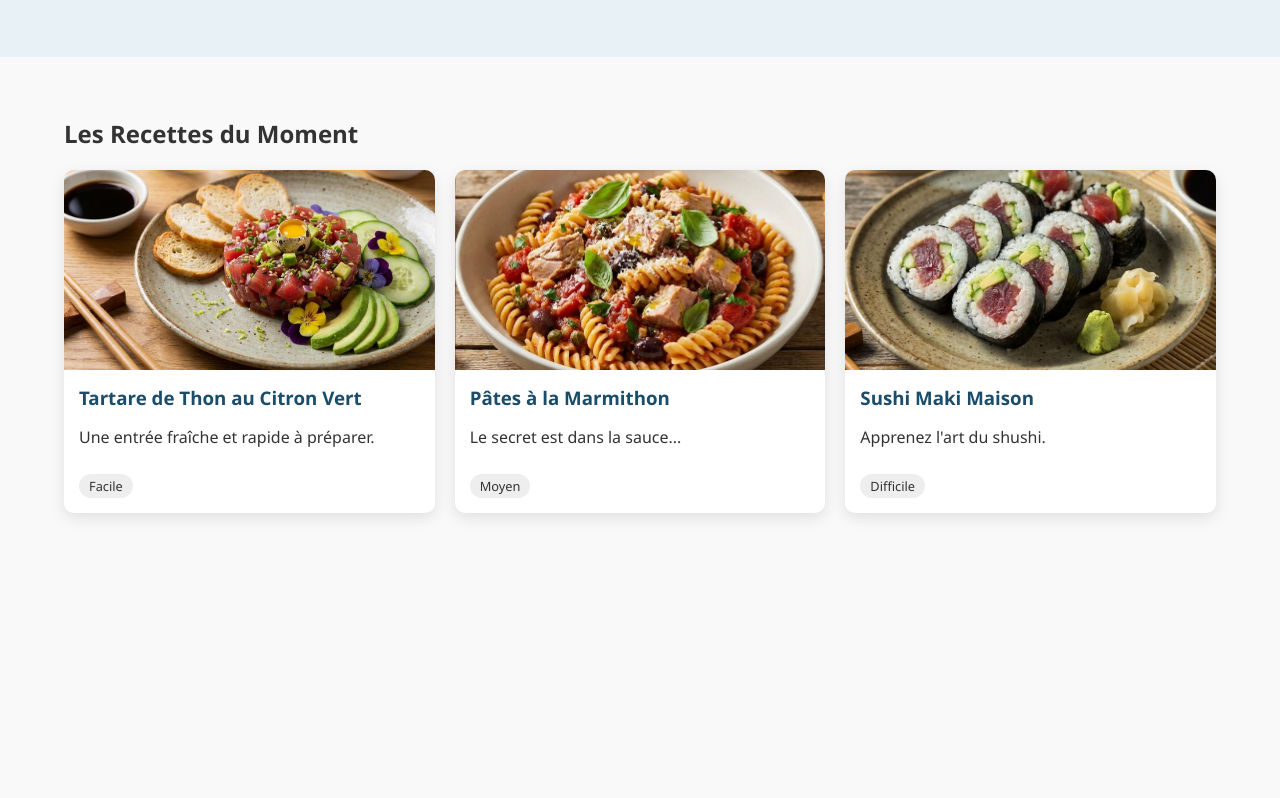
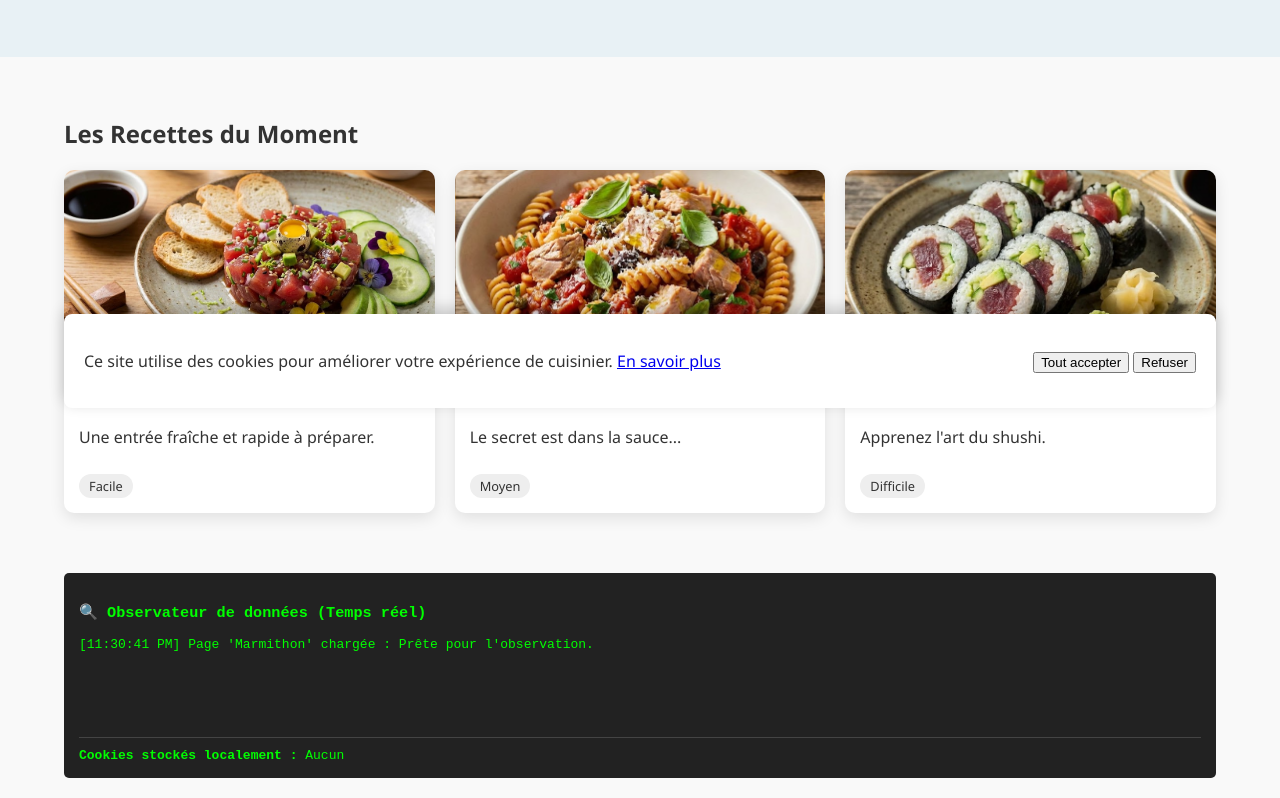
Before and after one commit to Ectobiologist80/Marmithon, a plain HTML site: page index.html in a window 1280 px wide. Shown: the part 372-1170 px from the top of the page. Before the commit the page ends 925 px from the top, so only its background shows below. Drawn offline with Linux system fonts and the light colour scheme.

Commit message:
Ajout bannière cookie et log

```diff
--- a/index.html
+++ b/index.html
@@ -63,5 +63,24 @@
             </div>
         </div>
     </main>
+        <div id="cookie-banner" class="cookie-banner">
+        <p>Ce site utilise des cookies pour améliorer votre expérience de cuisinier.
+        <a href="#">En savoir plus</a></p>
+        <div class="banner-buttons">
+            <button onclick="acceptAll()">Tout accepter</button>
+            <button onclick="rejectAll()">Refuser</button>
+        </div>
+    </div>
+<div id="debug-dashboard" style="background: #222; color: #00ff00; padding: 15px; font-family: monospace; margin: 20px 5%; border-radius: 5px;">
+        <h3>🔍 Observateur de données (Temps réel)</h3>
+        <div id="log-container" style="height: 100px; overflow-y: auto; border-bottom: 1px solid #444; margin-bottom: 10px;"></div>
+        <div id="cookie-display">
+            <strong>Cookies stockés localement :</strong> <span id="current-cookies">Aucun</span>
+        </div>
+    </div>
+
+    <script src="script.js"></script>
 </body>
 </html>
+</body>
+</html>
--- /dev/null
+++ b/script.js
@@ -0,0 +1,57 @@
+// Fonction pour ajouter un log horodaté
+function addLog(message) {
+    const container = document.getElementById('log-container');
+    if (!container) return;
+    const timestamp = new Date().toLocaleTimeString();
+    container.innerHTML += `<div>[${timestamp}] ${message}</div>`;
+    container.scrollTop = container.scrollHeight;
+}
+
+// Simulation du bouton "Tout accepter"
+function acceptAll() {
+    addLog("Action : Consentement total accordé.");
+
+    // Capture de la configuration technique
+    const screenRes = `${window.screen.width}x${window.screen.height}`;
+    const browser = navigator.userAgent.split(') ')[1] || "Navigateur inconnu";
+    const language = navigator.language;
+
+    // Stockage dans les cookies
+    document.cookie = `device_info=${screenRes}|${language}; max-age=3600; path=/`;
+    addLog(`Invisible : Collecte de la résolution (${screenRes}) et de la langue (${language}).`);
+
+    // Simulation d'un ID de session basé sur le temps
+    const sessionId = "sess_" + Math.random().toString(36).substr(2, 9);
+    document.cookie = `session_id=${sessionId}; max-age=3600; path=/`;
+    addLog(`Invisible : Identifiant de session généré : ${sessionId}`);
+
+    // Analyse des intérêts
+    const pageTitle = document.title;
+    document.cookie = `last_interest=${pageTitle}; max-age=3600; path=/`;
+    addLog(`Invisible : Profilage basé sur le contenu : l'utilisateur s'intéresse à "${pageTitle}".`);
+
+    updateCookieDisplay();
+    document.getElementById('cookie-banner').style.display = 'none';
+}
+
+// Simulation du refus
+function rejectAll() {
+    addLog("Action : Clic sur 'Refuser'");
+
+    // On ne crée pas de cookies de suivi, mais on enregistre le choix localement
+    document.cookie = "consent_type=denied; max-age=3600; path=/";
+    addLog("Invisible : Cookie technique de refus créé (Nécessaire pour ne plus afficher la bannière)");
+
+    updateCookieDisplay();
+    document.getElementById('cookie-banner').style.display = 'none';
+}
+
+function updateCookieDisplay() {
+    const display = document.getElementById('current-cookies');
+    if (display) display.innerText = document.cookie || "Aucun";
+}
+
+window.onload = () => {
+    addLog("Page 'Marmithon' chargée : Prête pour l'observation.");
+    updateCookieDisplay();
+};
--- a/style.css
+++ b/style.css
@@ -116,3 +116,34 @@ main {
     font-size: 0.8rem;
     border-radius: 15px;
 }
+
+.cookie-banner {
+    position: fixed;
+    bottom: 20px;
+    left: 5%;
+    right: 5%;
+    background: #ffffff;
+    padding: 20px;
+    box-shadow: 0 -5px 15px rgba(0,0,0,0.2);
+    display: flex;
+    justify-content: space-between;
+    align-items: center;
+    border-radius: 8px;
+    z-index: 1000;
+}
+
+#debug-dashboard {
+    background: #222;
+    color: #00ff00;
+    padding: 15px;
+    font-family: monospace;
+    margin: 20px 5%;
+    border-radius: 5px;
+}
+
+#log-container {
+    height: 100px;
+    overflow-y: auto;
+    border-bottom: 1px solid #444;
+    margin-bottom: 10px;
+}
```
Also changed, not shown: 1 other file.
